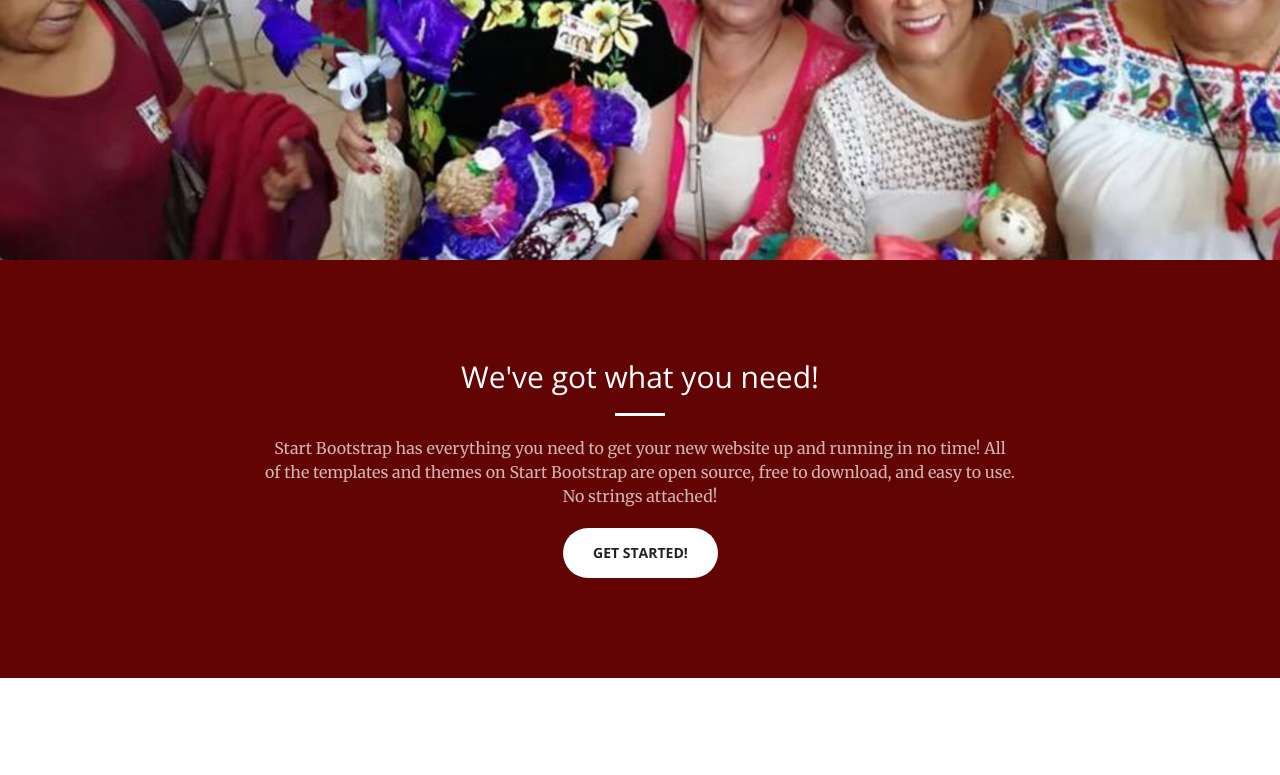
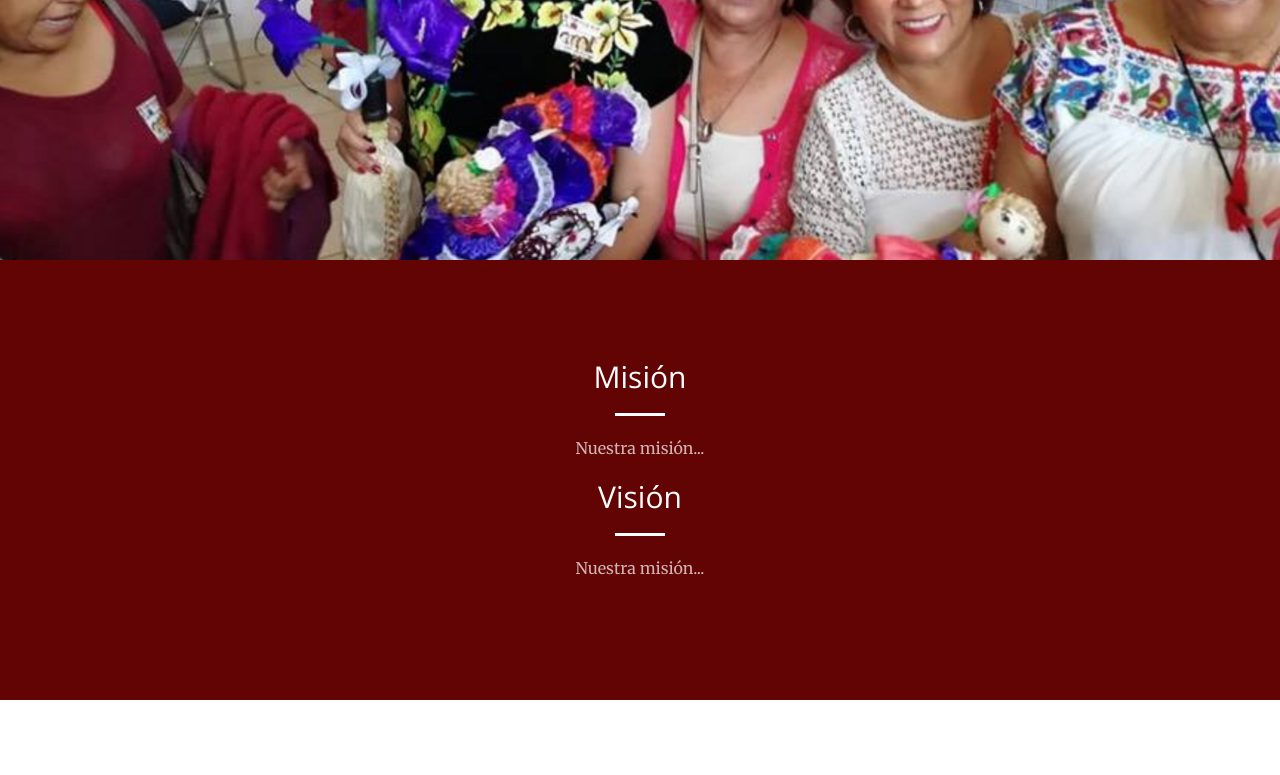
Before and after one commit to codett-puebla/paginaRedMujeres, a website: page index.html in a window 1280 px wide. Shown: the part 540-1315 px from the top of the page. Drawn offline with nearby package versions, Linux system fonts and the light colour scheme.

Commit message:
Mision Vision

```diff
--- a/index.html
+++ b/index.html
@@ -79,11 +79,18 @@
         <div class="container">
             <div class="row">
                 <div class="col-lg-8 col-lg-offset-2 text-center">
-                    <h2 class="section-heading">We've got what you need!</h2>
+                    <h2 class="section-heading">Misión</h2>
                     <hr class="light">
-                    <p class="text-faded">Start Bootstrap has everything you need to get your new website up and running in no time! All of the templates and themes on Start Bootstrap are open source, free to download, and easy to use. No strings attached!</p>
-                    <a href="#services" class="page-scroll btn btn-default btn-xl sr-button">Get Started!</a>
+                    <p class="text-faded">Nuestra misión...</p>
                 </div>
+
+                <div class="col-lg-8 col-lg-offset-2 text-center">
+                    <h2 class="section-heading">Visión</h2>
+                    <hr class="light">
+                    <p class="text-faded">Nuestra misión...</p>
+                </div>
+
+
             </div>
         </div>
     </section>
```
